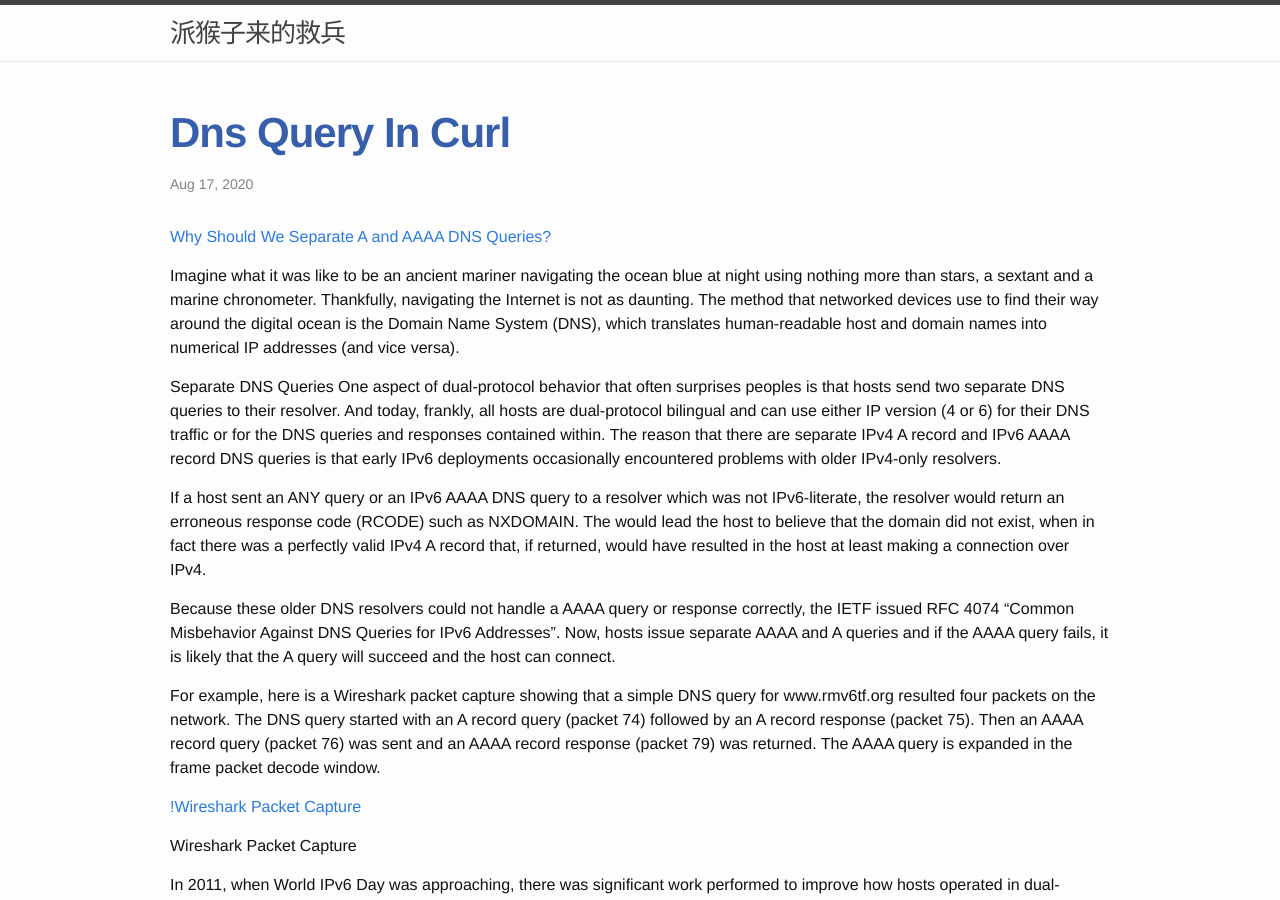
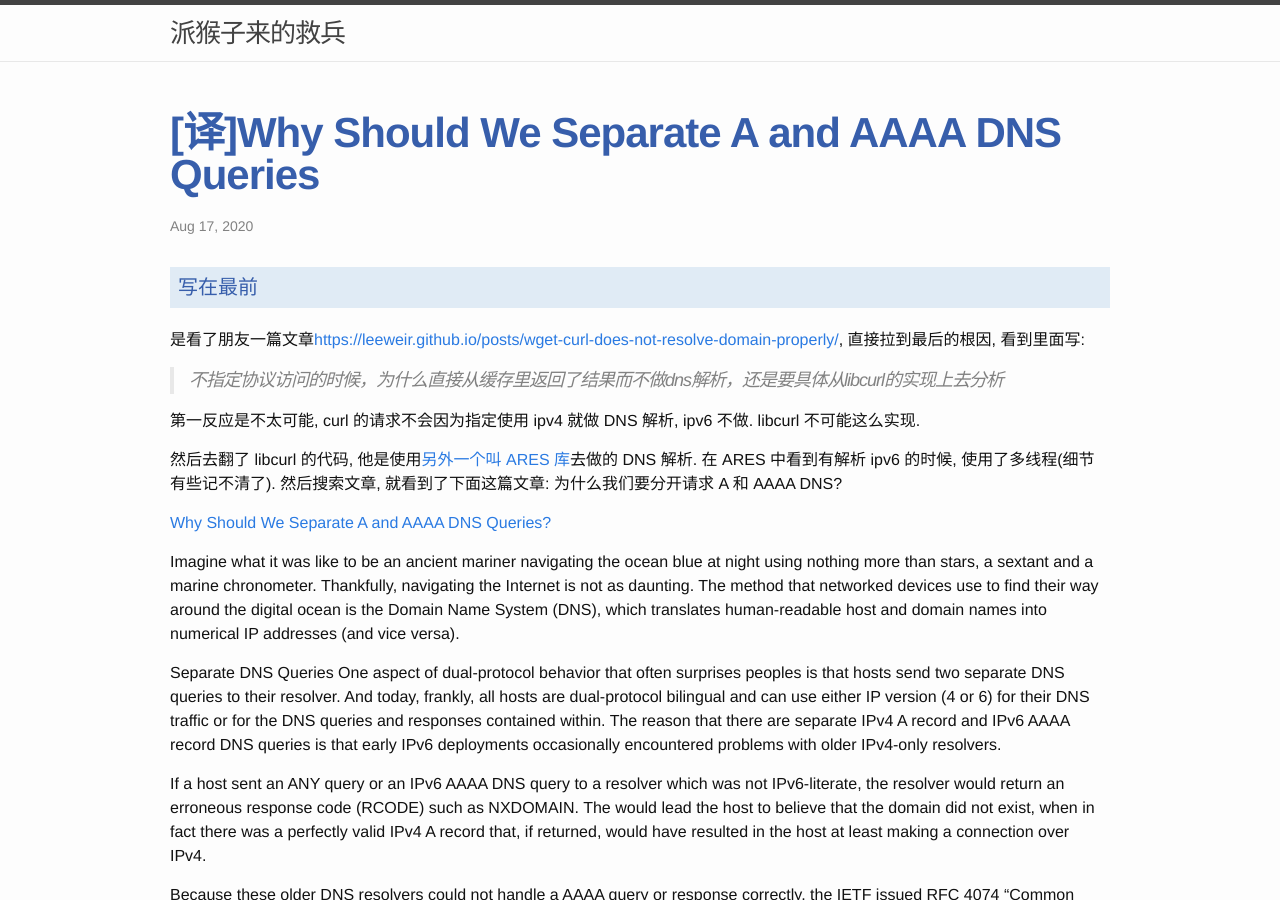
Before and after one commit to childe/ohmycat, a Jekyll site: the page built from _posts/2020-08-17-dns-query-in-curl.md, in a window 1280 px wide and 900 px high. Built offline with Jekyll 4.4.1, drawn with Linux system fonts in a browser that asks for light colours; our own code applies the rules of GitHub Pages for plain Markdown files.

Commit message:
modified:   _posts/2020-08-17-dns-query-in-curl.md

```diff
--- a/_posts/2020-08-17-dns-query-in-curl.md
+++ b/_posts/2020-08-17-dns-query-in-curl.md
@@ -1,8 +1,19 @@
 ---
 
 date: 2020-08-17T15:58:11+0800
+title: '[译]Why Should We Separate A and AAAA DNS Queries'
 
 ---
+
+## 写在最前
+
+是看了朋友一篇文章[https://leeweir.github.io/posts/wget-curl-does-not-resolve-domain-properly/](https://leeweir.github.io/posts/wget-curl-does-not-resolve-domain-properly/), 直接拉到最后的根因, 看到里面写:
+
+> 不指定协议访问的时候，为什么直接从缓存里返回了结果而不做dns解析，还是要具体从libcurl的实现上去分析
+
+第一反应是不太可能, curl 的请求不会因为指定使用 ipv4 就做 DNS 解析,  ipv6 不做. libcurl 不可能这么实现.
+
+然后去翻了 libcurl 的代码, 他是使用[另外一个叫 ARES 库](https://github.com/c-ares/c-ares)去做的 DNS 解析. 在 ARES 中看到有解析 ipv6 的时候, 使用了多线程(细节有些记不清了). 然后搜索文章, 就看到了下面这篇文章: 为什么我们要分开请求 A 和 AAAA DNS?
 
 [Why Should We Separate A and AAAA DNS Queries?](https://blogs.infoblox.com/ipv6-coe/why-should-we-separate-a-and-aaaa-dns-queries/)
 
```
